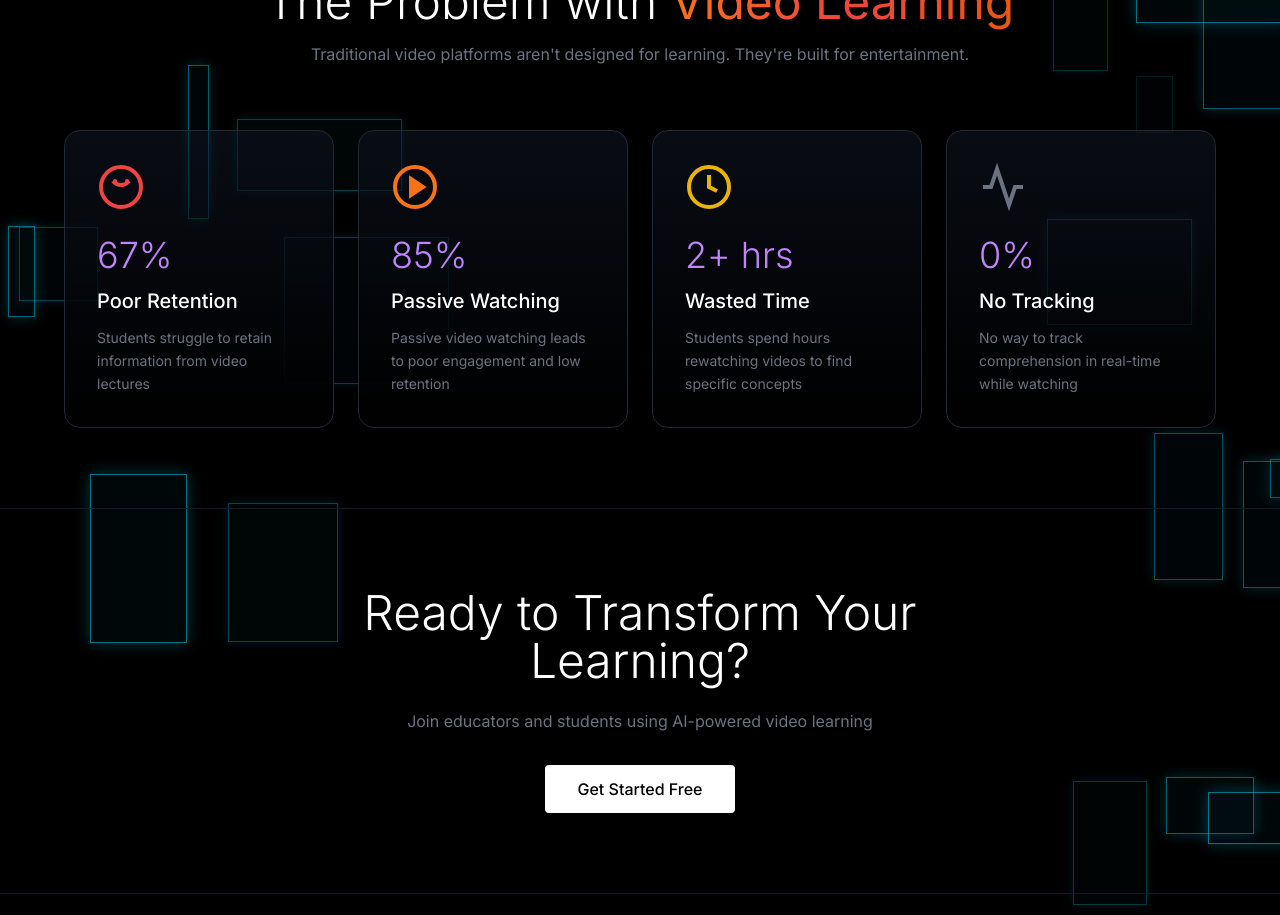
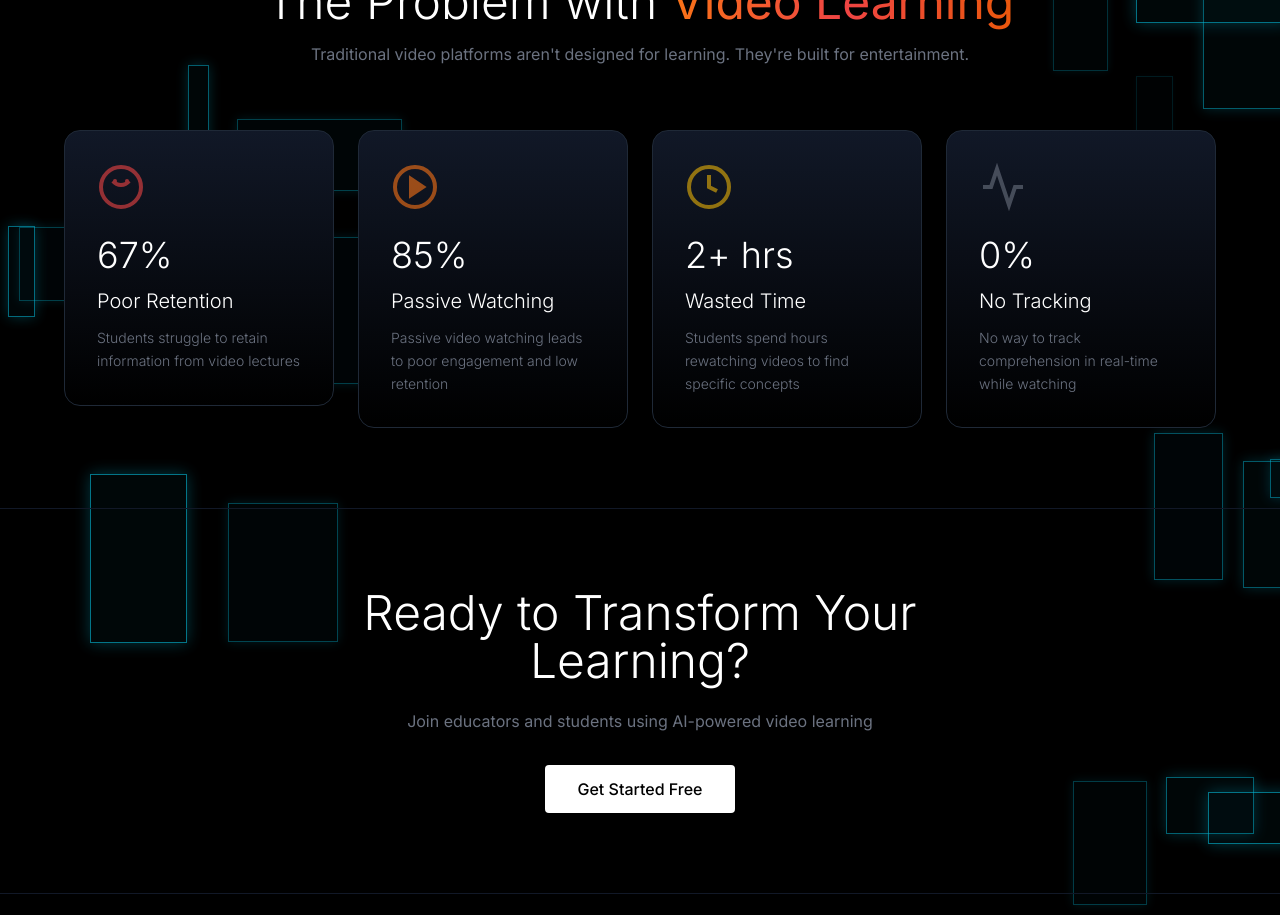
Before and after one commit to codeWithUtkarsh/reply, a Next.js app in the folder frontend/: page / in a window 1280 px wide. Shown: the part 1720-2635 px from the top of the page. Built offline with nearby package versions, Linux system fonts and the light colour scheme; no server answers.

Commit message:
Update Problem Cards styling to match home page theme

```diff
--- a/frontend/app/page.tsx
+++ b/frontend/app/page.tsx
@@ -463,15 +463,18 @@ interface ProblemCardProps {
 
 function ProblemCard({ icon, iconColor, stat, statColor, title, description }: ProblemCardProps) {
   return (
-    <div className="bg-gradient-to-b from-gray-900/50 to-black border border-gray-800 rounded-2xl p-8 hover:border-gray-700 transition-all">
-      <div className={`${iconColor} mb-6`}>
-        {icon}
+    <div className="group relative">
+      <div className="absolute inset-0 bg-gradient-to-b from-emerald-500/5 to-transparent opacity-0 group-hover:opacity-100 transition-opacity rounded-2xl"></div>
+      <div className="relative bg-gradient-to-b from-gray-900 to-black border border-gray-800 rounded-2xl p-8 hover:border-emerald-500/30 transition-all">
+        <div className={`${iconColor} mb-6 opacity-60`}>
+          {icon}
+        </div>
+        <div className="text-4xl font-light text-white mb-3">
+          {stat}
+        </div>
+        <h3 className="text-xl font-light text-white mb-3">{title}</h3>
+        <p className="text-gray-500 text-sm leading-relaxed font-light">{description}</p>
       </div>
-      <div className={`text-4xl font-light ${statColor} mb-3`}>
-        {stat}
-      </div>
-      <h3 className="text-xl font-medium text-white mb-3">{title}</h3>
-      <p className="text-gray-500 text-sm leading-relaxed">{description}</p>
     </div>
   );
 }
```
